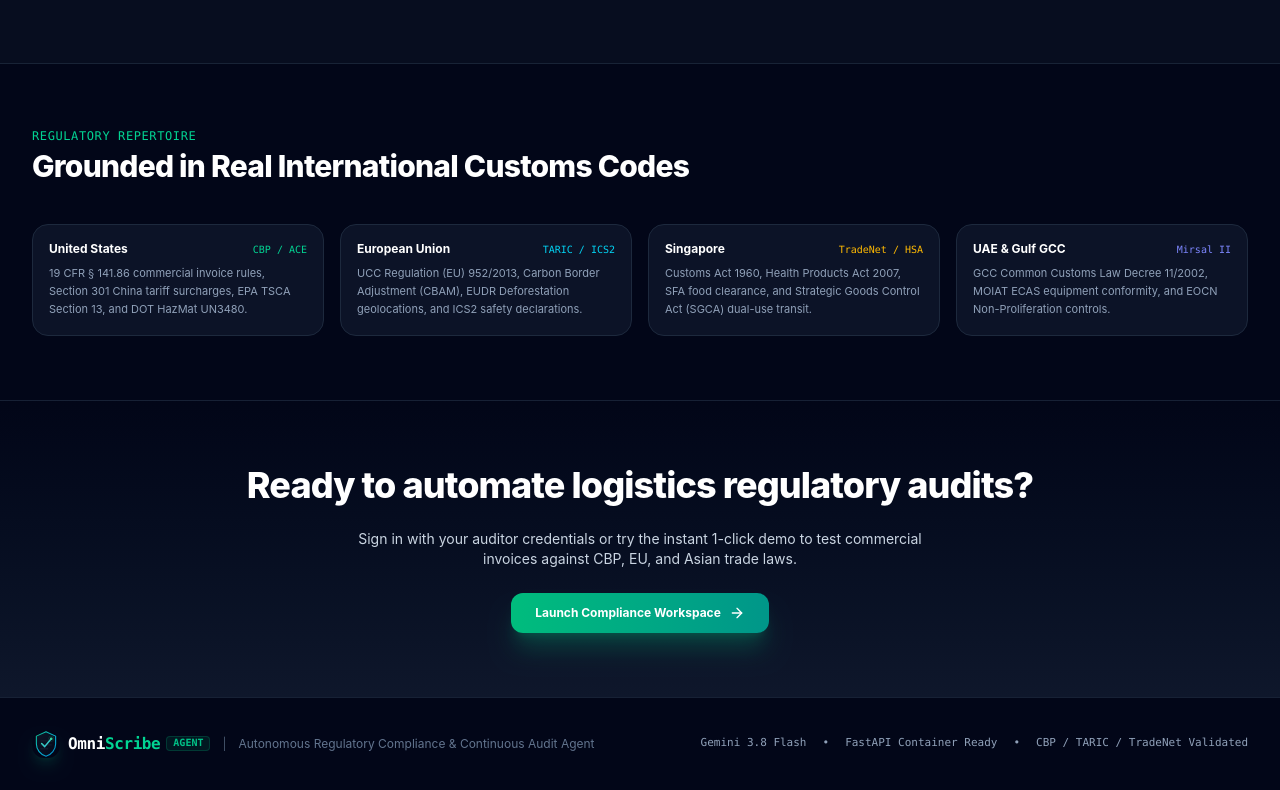
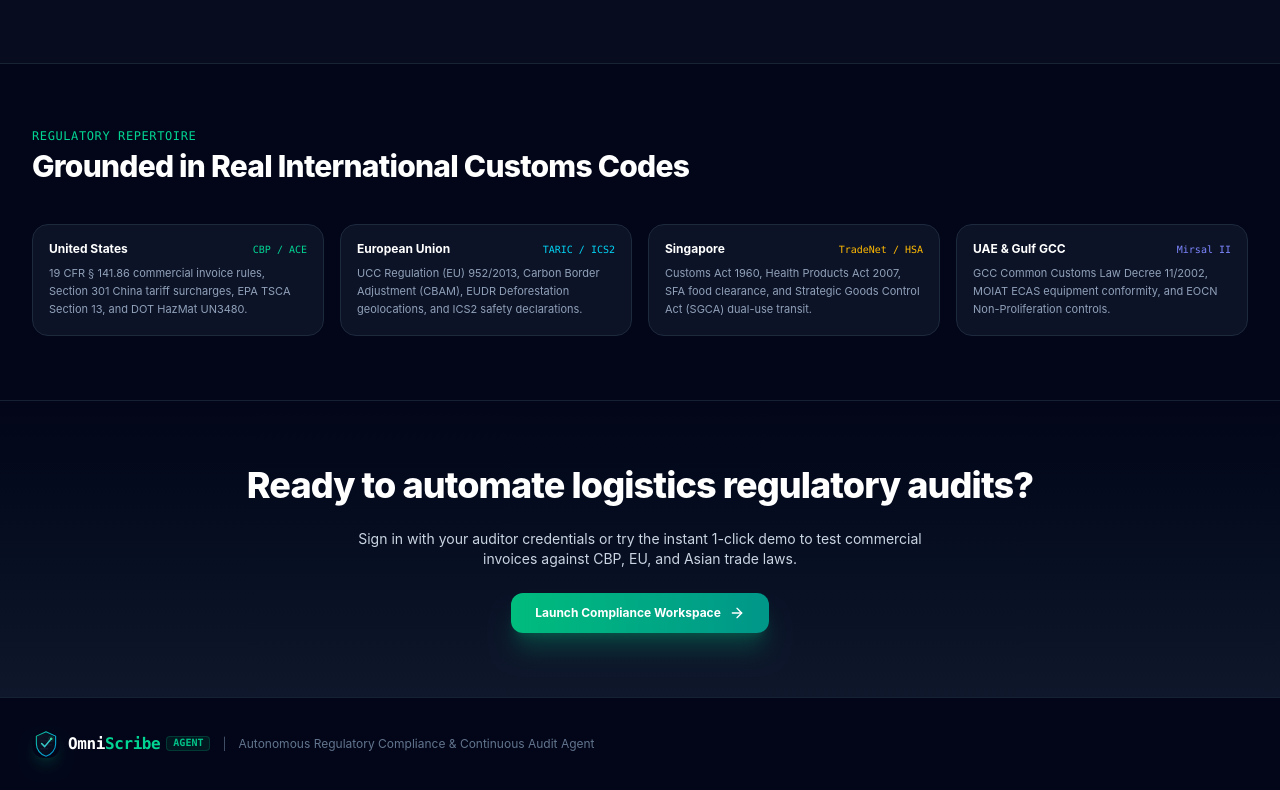
Before and after one commit to soumitpathak/OmniScribe, a React (Vite) app: page / in a window 1280 px wide. Shown: the part 1851-2641 px from the top of the page. Built offline with nearby package versions, Linux system fonts and the light colour scheme.

Commit message:
Remove targeted metadata badges from footer

```diff
--- a/src/components/HomePage.tsx
+++ b/src/components/HomePage.tsx
@@ -798,14 +798,6 @@
             <span className="text-slate-600">|</span>
             <span>Autonomous Regulatory Compliance & Continuous Audit Agent</span>
           </div>
-
-          <div className="flex items-center gap-4 font-mono text-[11px] text-slate-400">
-            <span>Gemini 3.8 Flash</span>
-            <span>•</span>
-            <span>FastAPI Container Ready</span>
-            <span>•</span>
-            <span>CBP / TARIC / TradeNet Validated</span>
-          </div>
         </div>
       </footer>
     </div>
```
